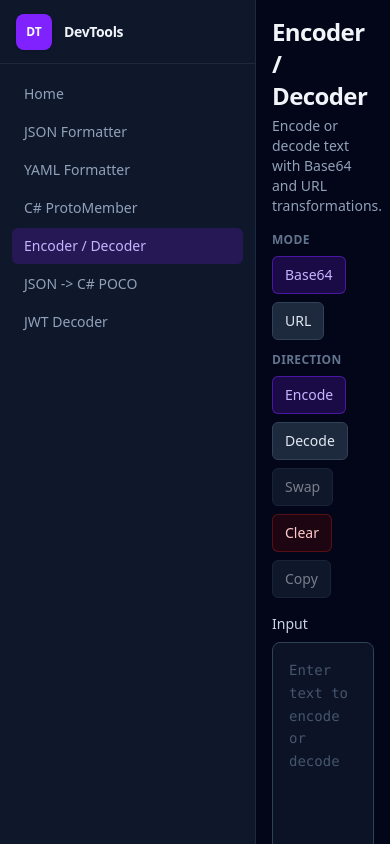
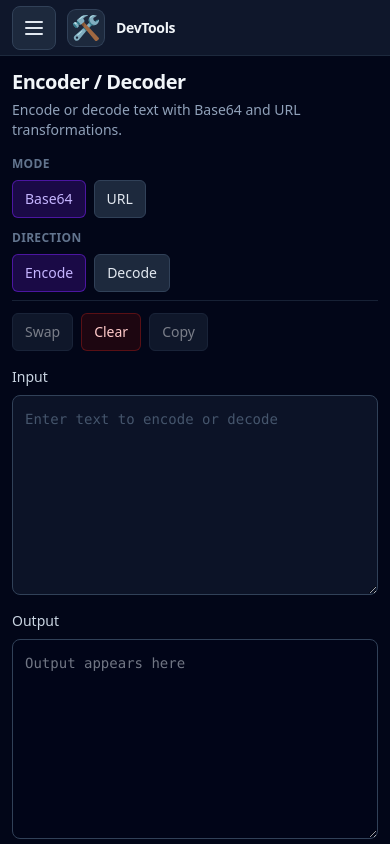
Before and after one commit to bao201102/tools, a React (Vite) app: page /encoder in a window 390 px wide. Shown: the top 844 px of the page. Built offline with nearby package versions, Linux system fonts and the light colour scheme.

Commit message:
reponsive

```diff
--- a/index.html
+++ b/index.html
@@ -2,7 +2,10 @@
 <html lang="en">
   <head>
     <meta charset="UTF-8" />
-    <meta name="viewport" content="width=device-width, initial-scale=1.0" />
+    <meta
+      name="viewport"
+      content="width=device-width, initial-scale=1.0, viewport-fit=cover"
+    />
     <link rel="icon" type="image/svg+xml" href="/favicon.svg" />
     <title>Developer Tools</title>
   </head>
--- a/src/features/encoder-tool/components/EncoderEditor.tsx
+++ b/src/features/encoder-tool/components/EncoderEditor.tsx
@@ -55,9 +55,11 @@ export function EncoderEditor() {
   }, [output])
 
   return (
-    <div className="flex min-h-0 flex-1 flex-col gap-4 p-4 sm:p-6 lg:p-8">
+    <div className="flex min-h-0 flex-1 flex-col gap-4 p-3 sm:p-6 lg:p-8">
       <div className="shrink-0">
-        <h1 className="text-2xl font-semibold tracking-tight text-slate-100">Encoder / Decoder</h1>
+        <h1 className="text-xl font-semibold tracking-tight text-slate-100 sm:text-2xl">
+          Encoder / Decoder
+        </h1>
         <p className="mt-1 text-sm text-slate-400">
           Encode or decode text with Base64 and URL transformations.
         </p>
@@ -73,8 +75,11 @@ export function EncoderEditor() {
       ) : null}
 
       <div className="flex shrink-0 flex-col gap-3">
-        <div className="flex flex-wrap items-center gap-2">
-          <span className="text-xs font-semibold uppercase tracking-wide text-slate-500">Mode</span>
+        <div className="flex flex-col gap-2 sm:flex-row sm:flex-wrap sm:items-center">
+          <span className="shrink-0 text-xs font-semibold uppercase tracking-wide text-slate-500">
+            Mode
+          </span>
+          <div className="flex flex-wrap gap-2">
             <ToggleButton active={mode === 'base64'} onClick={() => setMode('base64')}>
               Base64
             </ToggleButton>
@@ -82,15 +87,20 @@ export function EncoderEditor() {
               URL
             </ToggleButton>
           </div>
-        <div className="flex flex-wrap items-center gap-2">
-          <span className="text-xs font-semibold uppercase tracking-wide text-slate-500">Direction</span>
+        </div>
+        <div className="flex flex-col gap-2 sm:flex-row sm:flex-wrap sm:items-center sm:gap-2">
+          <span className="shrink-0 text-xs font-semibold uppercase tracking-wide text-slate-500">
+            Direction
+          </span>
+          <div className="flex flex-wrap gap-2">
             <ToggleButton active={direction === 'encode'} onClick={() => setDirection('encode')}>
               Encode
             </ToggleButton>
             <ToggleButton active={direction === 'decode'} onClick={() => setDirection('decode')}>
               Decode
             </ToggleButton>
-          <div className="ml-auto flex flex-wrap gap-2">
+          </div>
+          <div className="flex flex-wrap gap-2 border-t border-slate-800/80 pt-3 sm:ml-auto sm:border-t-0 sm:pt-0">
             <ToolbarButton onClick={swap} disabled={!output}>
               Swap
             </ToolbarButton>
@@ -114,7 +124,7 @@ export function EncoderEditor() {
             value={input}
             onChange={(event) => setInput(event.target.value)}
             spellCheck={false}
-            className="min-h-[280px] w-full flex-1 resize-y rounded-lg border border-slate-700 bg-slate-900/80 p-4 font-mono text-sm leading-relaxed text-slate-100 placeholder:text-slate-600 focus:border-violet-500 focus:outline-none focus:ring-1 focus:ring-violet-500"
+            className="min-h-[200px] w-full flex-1 resize-y rounded-lg border border-slate-700 bg-slate-900/80 p-3 font-mono text-sm leading-relaxed text-slate-100 placeholder:text-slate-600 focus:border-violet-500 focus:outline-none focus:ring-1 focus:ring-violet-500 sm:min-h-[280px] sm:p-4"
             placeholder="Enter text to encode or decode"
             aria-invalid={error ? true : undefined}
           />
@@ -128,7 +138,7 @@ export function EncoderEditor() {
             readOnly
             value={output}
             spellCheck={false}
-            className="min-h-[280px] w-full flex-1 resize-y rounded-lg border border-slate-700 bg-slate-950/80 p-4 font-mono text-sm leading-relaxed text-slate-200 focus:outline-none"
+            className="min-h-[200px] w-full flex-1 resize-y rounded-lg border border-slate-700 bg-slate-950/80 p-3 font-mono text-sm leading-relaxed text-slate-200 focus:outline-none sm:min-h-[280px] sm:p-4"
             placeholder="Output appears here"
           />
         </div>
--- a/src/features/jwt-decoder-tool/components/JwtDecoderEditor.tsx
+++ b/src/features/jwt-decoder-tool/components/JwtDecoderEditor.tsx
@@ -87,9 +87,9 @@ export function JwtDecoderEditor() {
   }, [payloadOutput])
 
   return (
-    <div className="flex min-h-0 flex-1 flex-col gap-4 p-4 sm:p-6 lg:p-8">
+    <div className="flex min-h-0 flex-1 flex-col gap-3 p-3 sm:gap-4 sm:p-6 lg:p-8">
       <div className="shrink-0">
-        <h1 className="text-2xl font-semibold tracking-tight text-slate-100">JWT Decoder</h1>
+        <h1 className="text-xl font-semibold tracking-tight text-slate-100 sm:text-2xl">JWT Decoder</h1>
         <p className="mt-1 text-sm text-slate-400">
           Decode JWT header and payload locally in your browser.
         </p>
@@ -119,7 +119,7 @@ export function JwtDecoderEditor() {
           value={input}
           onChange={(event) => setInput(event.target.value)}
           spellCheck={false}
-          className="min-h-[180px] w-full resize-y rounded-lg border border-slate-700 bg-slate-900/80 p-4 font-mono text-sm leading-relaxed text-slate-100 placeholder:text-slate-600 focus:border-violet-500 focus:outline-none focus:ring-1 focus:ring-violet-500"
+          className="min-h-[140px] w-full resize-y rounded-lg border border-slate-700 bg-slate-900/80 p-3 font-mono text-sm leading-relaxed text-slate-100 placeholder:text-slate-600 focus:border-violet-500 focus:outline-none focus:ring-1 focus:ring-violet-500 sm:min-h-[180px] sm:p-4"
           placeholder="Paste JWT here (header.payload.signature)"
           aria-invalid={error ? true : undefined}
         />
--- a/src/index.css
+++ b/src/index.css
@@ -1 +1,14 @@
 @import 'tailwindcss';
+
+html {
+  -webkit-text-size-adjust: 100%;
+}
+
+body {
+  margin: 0;
+  min-height: 100dvh;
+}
+
+#root {
+  min-height: 100dvh;
+}
--- a/src/layouts/MainLayout.tsx
+++ b/src/layouts/MainLayout.tsx
@@ -1,4 +1,5 @@
-import { NavLink, Outlet } from 'react-router-dom'
+import { useEffect, useState } from 'react'
+import { NavLink, Outlet, useLocation } from 'react-router-dom'
 
 const navItems: { to: string; label: string; end?: boolean }[] = [
   { to: '/', label: 'Home', end: true },
@@ -10,22 +11,116 @@ const navItems: { to: string; label: string; end?: boolean }[] = [
   { to: '/jwt-decoder', label: 'JWT Decoder' },
 ]
 
-export default function MainLayout() {
+function LogoMark() {
   return (
-    <div className="flex min-h-screen bg-slate-950 text-slate-100">
-      <aside className="flex w-64 shrink-0 flex-col border-r border-slate-800 bg-slate-900">
-        <div className="flex h-16 items-center gap-3 border-b border-slate-800 px-4">
     <div
-            className="flex h-9 w-9 items-center justify-center rounded-lg bg-violet-600 text-xs font-bold text-white shadow-sm"
+      className="flex h-9 w-9 shrink-0 items-center justify-center overflow-hidden rounded-lg bg-slate-800 ring-1 ring-slate-700"
       aria-hidden
     >
-            DT
+      <img
+        src="/favicon.svg"
+        alt=""
+        width={28}
+        height={28}
+        className="h-7 w-7 object-contain"
+        decoding="async"
+      />
     </div>
-          <span className="text-sm font-semibold tracking-tight text-slate-100">
+  )
+}
+
+function MenuIcon({ open }: { open: boolean }) {
+  return (
+    <svg
+      className="h-6 w-6 text-slate-200"
+      fill="none"
+      viewBox="0 0 24 24"
+      stroke="currentColor"
+      strokeWidth={2}
+      aria-hidden
+    >
+      {open ? (
+        <path strokeLinecap="round" strokeLinejoin="round" d="M6 18L18 6M6 6l12 12" />
+      ) : (
+        <path strokeLinecap="round" strokeLinejoin="round" d="M4 6h16M4 12h16M4 18h16" />
+      )}
+    </svg>
+  )
+}
+
+export default function MainLayout() {
+  const [navOpen, setNavOpen] = useState(false)
+  const location = useLocation()
+
+  useEffect(() => {
+    setNavOpen(false)
+  }, [location.pathname])
+
+  useEffect(() => {
+    if (!navOpen) return
+    const prev = document.body.style.overflow
+    document.body.style.overflow = 'hidden'
+    return () => {
+      document.body.style.overflow = prev
+    }
+  }, [navOpen])
+
+  return (
+    <div className="flex min-h-[100dvh] min-h-screen flex-col overflow-x-hidden bg-slate-950 text-slate-100 md:flex-row">
+      <header className="sticky top-0 z-30 flex h-14 shrink-0 items-center gap-3 border-b border-slate-800 bg-slate-900 px-3 pt-[env(safe-area-inset-top)] md:hidden">
+        <button
+          type="button"
+          className="flex h-11 w-11 shrink-0 items-center justify-center rounded-lg border border-slate-700 bg-slate-800 text-slate-100 hover:bg-slate-700 active:bg-slate-600"
+          aria-expanded={navOpen}
+          aria-controls="site-nav"
+          onClick={() => setNavOpen((o) => !o)}
+        >
+          <span className="sr-only">{navOpen ? 'Close navigation' : 'Open navigation'}</span>
+          <MenuIcon open={navOpen} />
+        </button>
+        <div className="flex min-w-0 flex-1 items-center gap-3">
+          <LogoMark />
+          <span className="truncate text-sm font-semibold tracking-tight text-slate-100">
             DevTools
           </span>
         </div>
-        <nav className="flex flex-col gap-0.5 p-3" aria-label="Main">
+      </header>
+
+      <div className="relative flex min-h-0 flex-1 flex-col md:min-h-[100dvh] md:flex-row">
+        {navOpen ? (
+          <button
+            type="button"
+            className="fixed inset-0 z-40 bg-slate-950/70 backdrop-blur-[2px] md:hidden"
+            aria-label="Close navigation"
+            onClick={() => setNavOpen(false)}
+          />
+        ) : null}
+
+        <aside
+          id="site-nav"
+          className={[
+            'fixed bottom-0 left-0 top-0 z-50 flex w-[min(17.5rem,88vw)] max-w-[100vw] flex-col border-r border-slate-800 bg-slate-900',
+            'transition-transform duration-200 ease-out will-change-transform',
+            'md:static md:z-auto md:max-w-none md:translate-x-0 md:transition-none',
+            navOpen ? 'translate-x-0' : '-translate-x-full md:translate-x-0',
+          ].join(' ')}
+        >
+          <div className="flex items-center justify-between border-b border-slate-800 px-3 py-3 pt-[max(0.75rem,env(safe-area-inset-top))] md:hidden">
+            <span className="text-sm font-semibold text-slate-200">Menu</span>
+            <button
+              type="button"
+              className="flex h-10 w-10 items-center justify-center rounded-lg text-slate-400 hover:bg-slate-800 hover:text-slate-100"
+              onClick={() => setNavOpen(false)}
+              aria-label="Close navigation"
+            >
+              <MenuIcon open />
+            </button>
+          </div>
+          <div className="hidden h-16 items-center gap-3 border-b border-slate-800 px-4 md:flex">
+            <LogoMark />
+            <span className="text-sm font-semibold tracking-tight text-slate-100">DevTools</span>
+          </div>
+          <nav className="flex flex-col gap-0.5 overflow-y-auto p-3 pb-[max(0.75rem,env(safe-area-inset-bottom))]" aria-label="Main">
             {navItems.map(({ to, label, end }) => (
               <NavLink
                 key={to}
@@ -33,7 +128,7 @@ export default function MainLayout() {
                 end={end}
                 className={({ isActive }) =>
                   [
-                  'rounded-md px-3 py-2 text-sm font-medium transition-colors',
+                    'rounded-md px-3 py-2.5 text-sm font-medium transition-colors md:py-2',
                     isActive
                       ? 'bg-violet-600/20 text-violet-300'
                       : 'text-slate-400 hover:bg-slate-800 hover:text-slate-200',
@@ -45,11 +140,13 @@ export default function MainLayout() {
             ))}
           </nav>
         </aside>
-      <main className="flex min-h-0 min-w-0 flex-1 flex-col bg-slate-950">
+
+        <main className="flex min-h-0 min-w-0 flex-1 flex-col bg-slate-950 pb-[env(safe-area-inset-bottom)]">
           <div className="flex min-h-0 flex-1 flex-col overflow-auto">
             <Outlet />
           </div>
         </main>
       </div>
+    </div>
   )
 }
--- a/src/pages/HomePage.tsx
+++ b/src/pages/HomePage.tsx
@@ -36,9 +36,9 @@ const tools = [
 
 export default function HomePage() {
   return (
-    <div className="p-6 sm:p-8 lg:p-10">
-      <header className="mb-8 sm:mb-10">
-        <h1 className="text-3xl font-bold tracking-tight text-slate-100 sm:text-4xl">
+    <div className="p-4 sm:p-8 lg:p-10">
+      <header className="mb-6 sm:mb-10">
+        <h1 className="text-2xl font-bold tracking-tight text-slate-100 sm:text-4xl">
           Developer Tools
         </h1>
         <p className="mt-2 max-w-2xl text-slate-400">
```
Also changed, not shown: src/features/csharp-proto-tool/components/CsharpProtoEditor.tsx (+5 -5 lines), src/features/json-tool/components/JsonEditor.tsx (+4 -4 lines), src/features/poco-generator-tool/components/PocoGeneratorEditor.tsx (+5 -5 lines), src/features/yaml-tool/components/YamlEditor.tsx (+4 -4 lines). Lines whose indentation alone changed are shown as unchanged.
